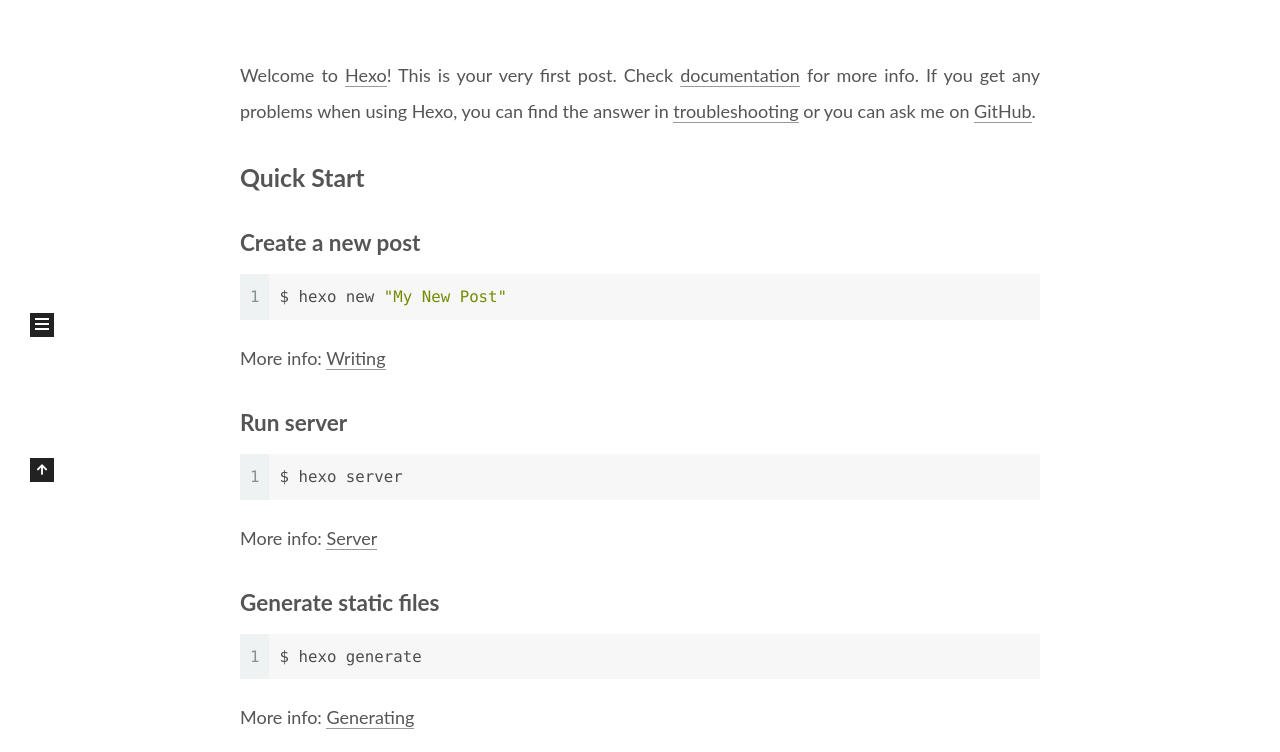
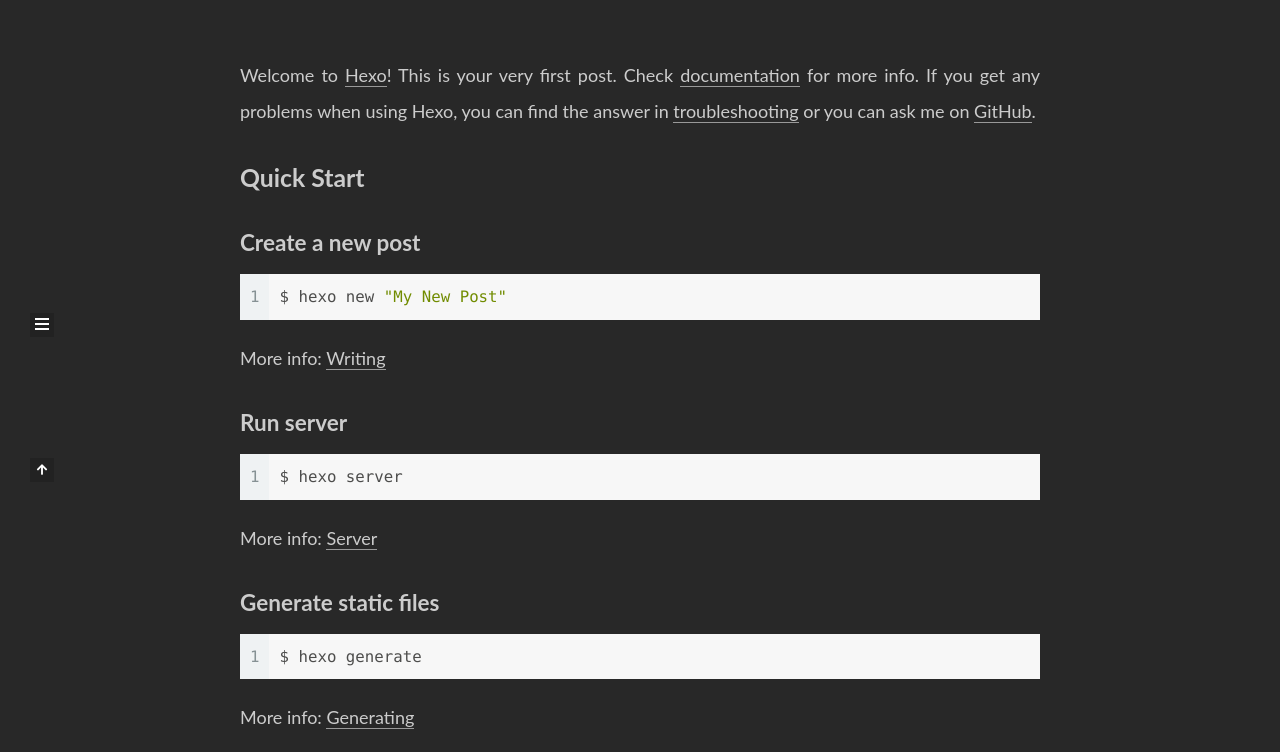
Before and after one commit to navoni1024/navoni1024.github.io, a plain HTML site: page index.html in a window 1280 px wide. Shown: the part 418-1170 px from the top of the page. Drawn offline with Linux system fonts and the dark colour scheme.

Commit message:
Site updated: 2023-07-15 23:32:47

```diff
--- a/css/main.css
+++ b/css/main.css
@@ -18,6 +18,34 @@
   --btn-default-hover-color: #222;
   --btn-default-hover-border-color: #222;
 }
+@media (prefers-color-scheme: dark) {
+  :root {
+    --body-bg-color: #282828;
+    --content-bg-color: #333;
+    --card-bg-color: #555;
+    --text-color: #ccc;
+    --blockquote-color: #bbb;
+    --link-color: #ccc;
+    --link-hover-color: #eee;
+    --brand-color: #ddd;
+    --brand-hover-color: #ddd;
+    --table-row-odd-bg-color: #282828;
+    --table-row-hover-bg-color: #363636;
+    --menu-item-bg-color: #555;
+    --btn-default-bg: #222;
+    --btn-default-color: #ccc;
+    --btn-default-border-color: #555;
+    --btn-default-hover-bg: #666;
+    --btn-default-hover-color: #ccc;
+    --btn-default-hover-border-color: #666;
+  }
+  img {
+    opacity: 0.75;
+  }
+  img:hover {
+    opacity: 0.9;
+  }
+}
 html {
   line-height: 1.15; /* 1 */
   -webkit-text-size-adjust: 100%; /* 2 */
@@ -1168,7 +1196,7 @@ pre .javascript .function {
 }
 .links-of-author a::before,
 .links-of-author span.exturl::before {
-  background: #ff25fe;
+  background: #578acf;
   border-radius: 50%;
   content: ' ';
   display: inline-block;
```
